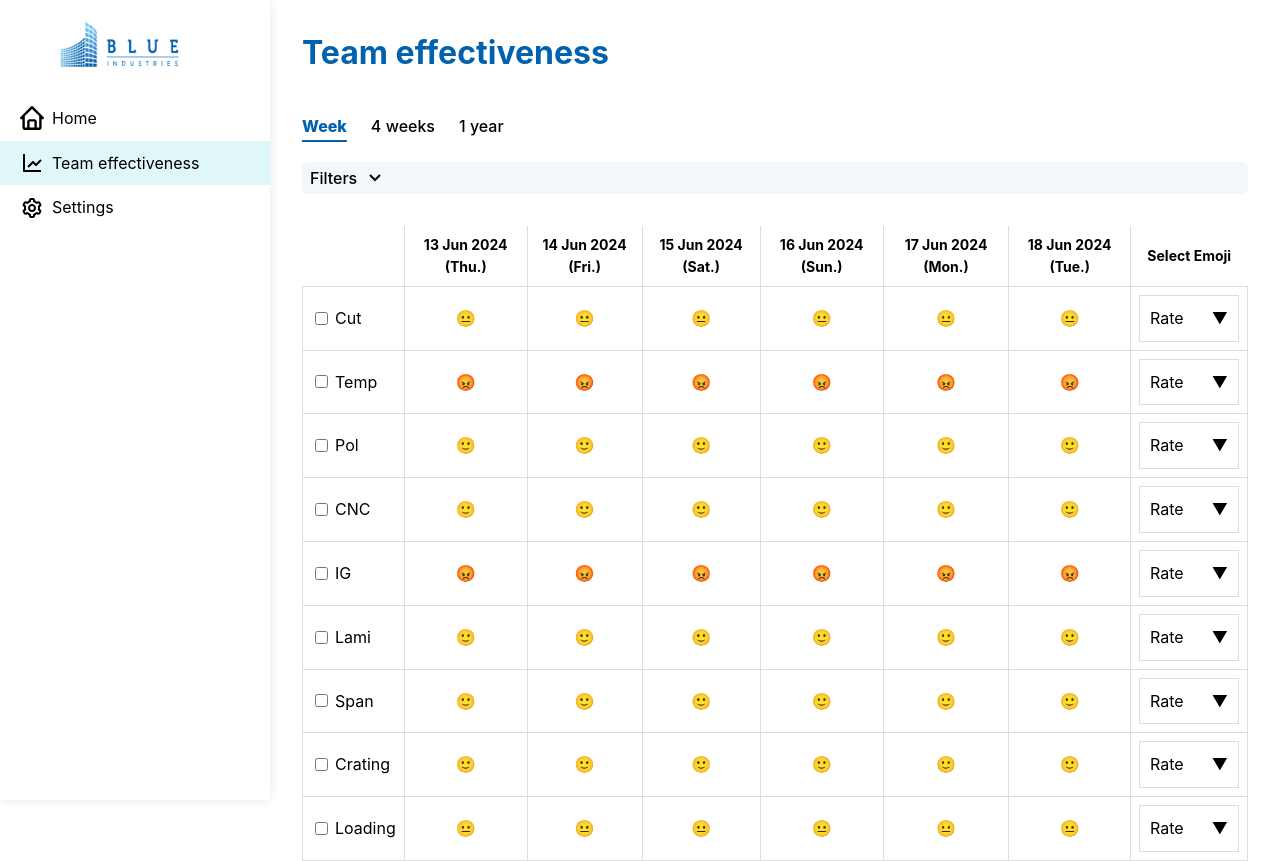
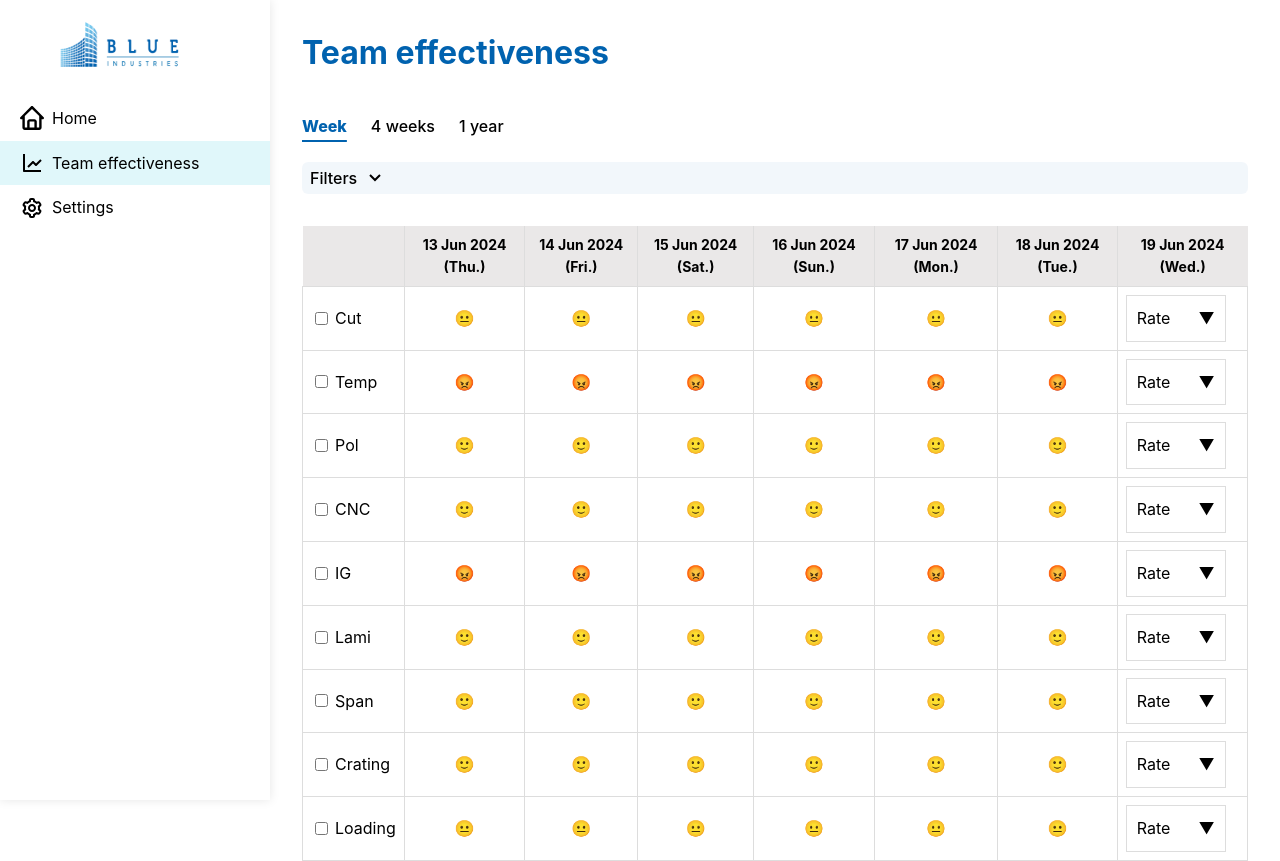
Before and after one commit to ptendec/blue-industries, a Next.js app: page / in a window 1280 px wide. Built offline with nearby package versions, Linux system fonts and the light colour scheme.

Commit message:
fix: last date

```diff
--- a/components/Table/Day/index.tsx
+++ b/components/Table/Day/index.tsx
@@ -126,7 +126,7 @@ export const Day: React.FC = () => {
               {formatDate(row.date)}
             </th>
           ))}
-          <th>Select Emoji</th>
+          <th>{formatDate(new Date().toISOString())}</th>
         </tr>
       </thead>
       <tbody>
--- a/components/Table/Day/style.module.css
+++ b/components/Table/Day/style.module.css
@@ -12,6 +12,8 @@
 
 .thead {
   font-size: 14px;
+  background-color: #eae8e8;
+  padding: 20px 0px;
 }
 
 .th {
```
